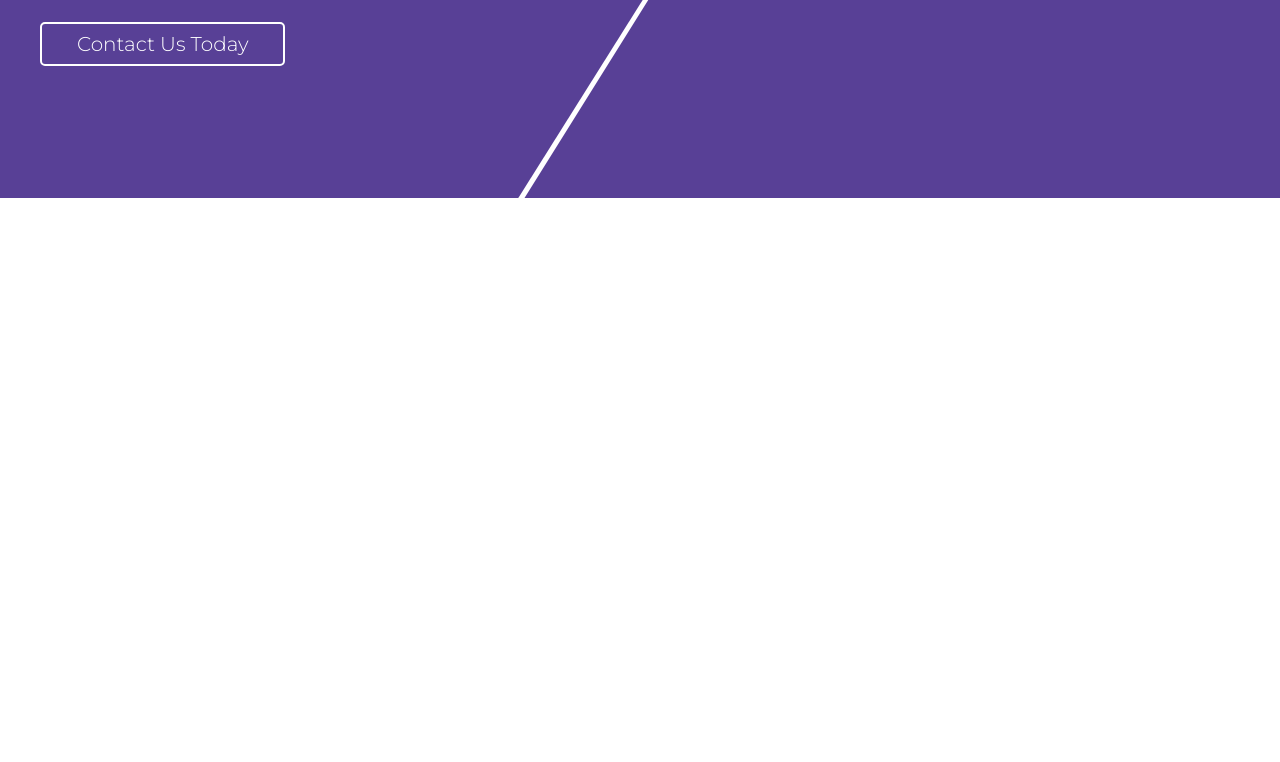
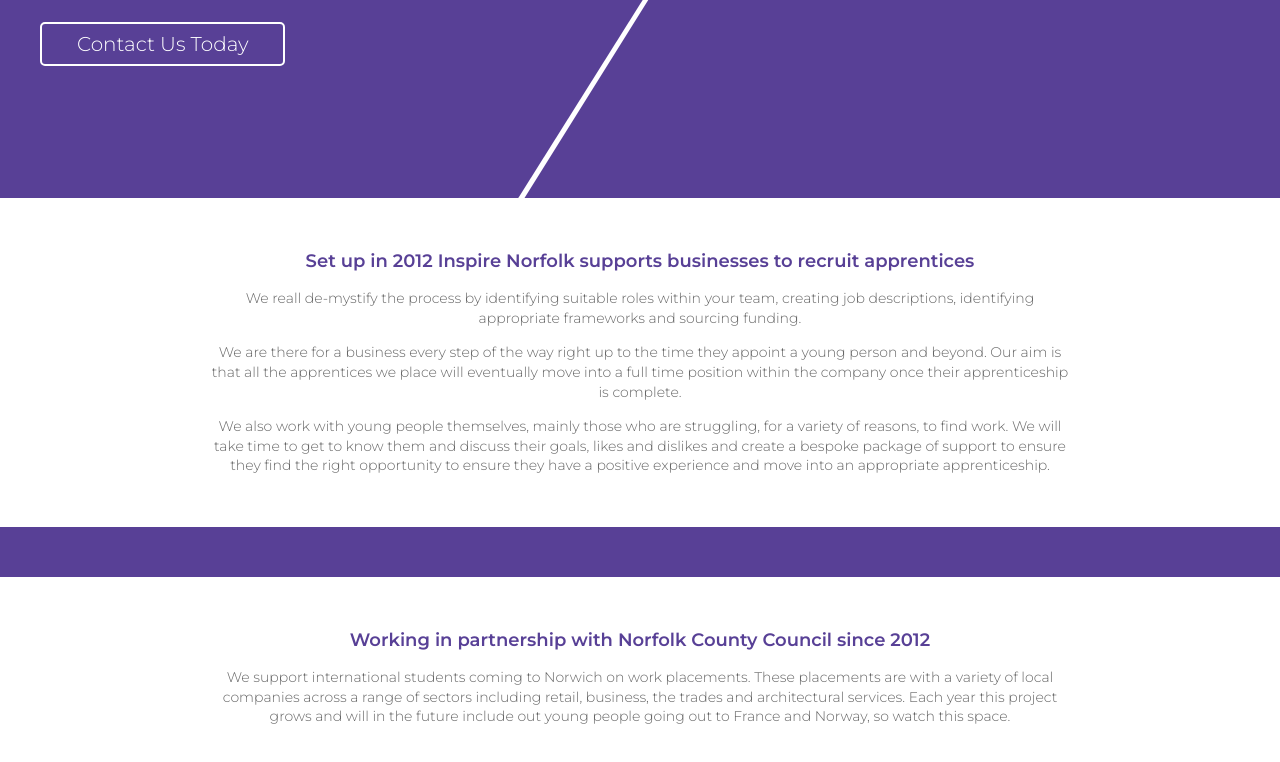
Before and after one commit to jackbate/Inspire-norfolk-pairs-project, a plain HTML site: page index.html in a window 1280 px wide. Shown: the part 542-1304 px from the top of the page. Before the commit the page ends 800 px from the top, so only its background shows below. Drawn offline with Linux system fonts and the light colour scheme.

Commit message:
Added and styled description sections to main page.

```diff
--- a/index.html
+++ b/index.html
@@ -73,6 +73,35 @@
 
     </div> <!-- #viewport -->
     <main>
+
+      <section class="description">
+        <div class="description-inner">
+          <h6 class="description-heading">Set up in 2012 Inspire Norfolk supports businesses to recruit apprentices</h6>
+          <p class="description-copy">
+            We reall de-mystify the process by identifying suitable roles within your team, creating job descriptions, identifying appropriate frameworks and sourcing funding.
+          </p>
+          <p class="description-copy">
+            We are there for a business every step of the way right up to the time they appoint a young person and beyond. Our aim is that all the apprentices we place will eventually move into a full time position within the company once their apprenticeship is complete.
+          </p>
+          <p class="description-copy">
+            We also work with young people themselves, mainly those who are struggling, for a variety of reasons, to find work. We will take time to get to know them and discuss their goals, likes and dislikes and create a bespoke package of support to ensure they find the right opportunity to ensure they have a positive experience and move into an appropriate apprenticeship.
+          </p>
+        </div>
+      </section> <!-- .description-container -->
+
+      <section class="cards-container">
+        <!-- CARDS -->
+      </section> <!-- .cards-container -->
+
+      <section class="description">
+        <div class="description-inner">
+          <h6 class="description-heading">Working in partnership with Norfolk County Council since 2012</h6>
+          <p class="description-copy">
+            We support international students coming to Norwich on work placements. These placements are with a variety of local companies across a range of sectors including retail, business, the trades and architectural services. Each year this project grows and will in the future include out young people going out to France and Norway, so watch this space.
+          </p>
+        </div>
+      </section> <!-- .description-container -->
+
       <!-- GLYPHS
       <i class="far fa-handshake"></i>
       <i class="fas fa-globe-americas"></i>
--- a/scss/partials/_colours.scss
+++ b/scss/partials/_colours.scss
@@ -6,3 +6,5 @@
 
 $secondary      : rgb(255, 255, 255);
 $secondary-hover: $primary;
+
+$body           : #666;
--- a/scss/partials/common/_cards.scss
+++ b/scss/partials/common/_cards.scss
@@ -0,0 +1,7 @@
+// REMOVE THIS!!! Set to help distinguish description sections during build
+.cards-container {
+  display: block;
+  height: 50px;
+  width: 100vw;
+  background-color: $primary;
+}
--- /dev/null
+++ b/scss/partials/common/_description.scss
@@ -0,0 +1,44 @@
+.description {
+  &-inner {
+    @include set-content-width;
+    margin     : 35px auto;
+    border     : 1px solid transparent;  // To prevent vertical margin collapse
+  }
+  &-heading {
+    margin     : 0;
+    color      : $primary;
+    font-size  : 1.125rem;
+    text-align : center;
+  }
+  &-copy {
+    color      : $body;
+    font-weight: 300;
+    font-size  : .875rem;
+  }
+  &-heading,
+  &-copy {
+    margin     : 15px auto;
+    padding    : 0 15px;
+    line-height: 1.4;
+  }
+}
+
+@media (min-width: map-get($breakpoints, 'm')) {
+  .description {
+    &-heading,
+    &-copy {
+      padding   : 0;
+    }
+    &-copy {
+      text-align: center;
+    }
+  }
+}
+
+@media (min-width: map-get($breakpoints, 'm')) {
+  .description {
+    &-copy {
+      max-width: 870px;
+    }
+  }
+}
--- a/scss/style.scss
+++ b/scss/style.scss
@@ -74,7 +74,7 @@
 // Styles for major sections used across pages (i.e. header, footer)
 @import "partials/common/header",
         "partials/common/banner",
-        "partials/common/summary",
+        "partials/common/description",
         "partials/common/cards",
         "partials/common/footer";
 
```
Also changed, not shown: css/style.css, scss/partials/common/_summary.scss (deleted), 1 other file.
